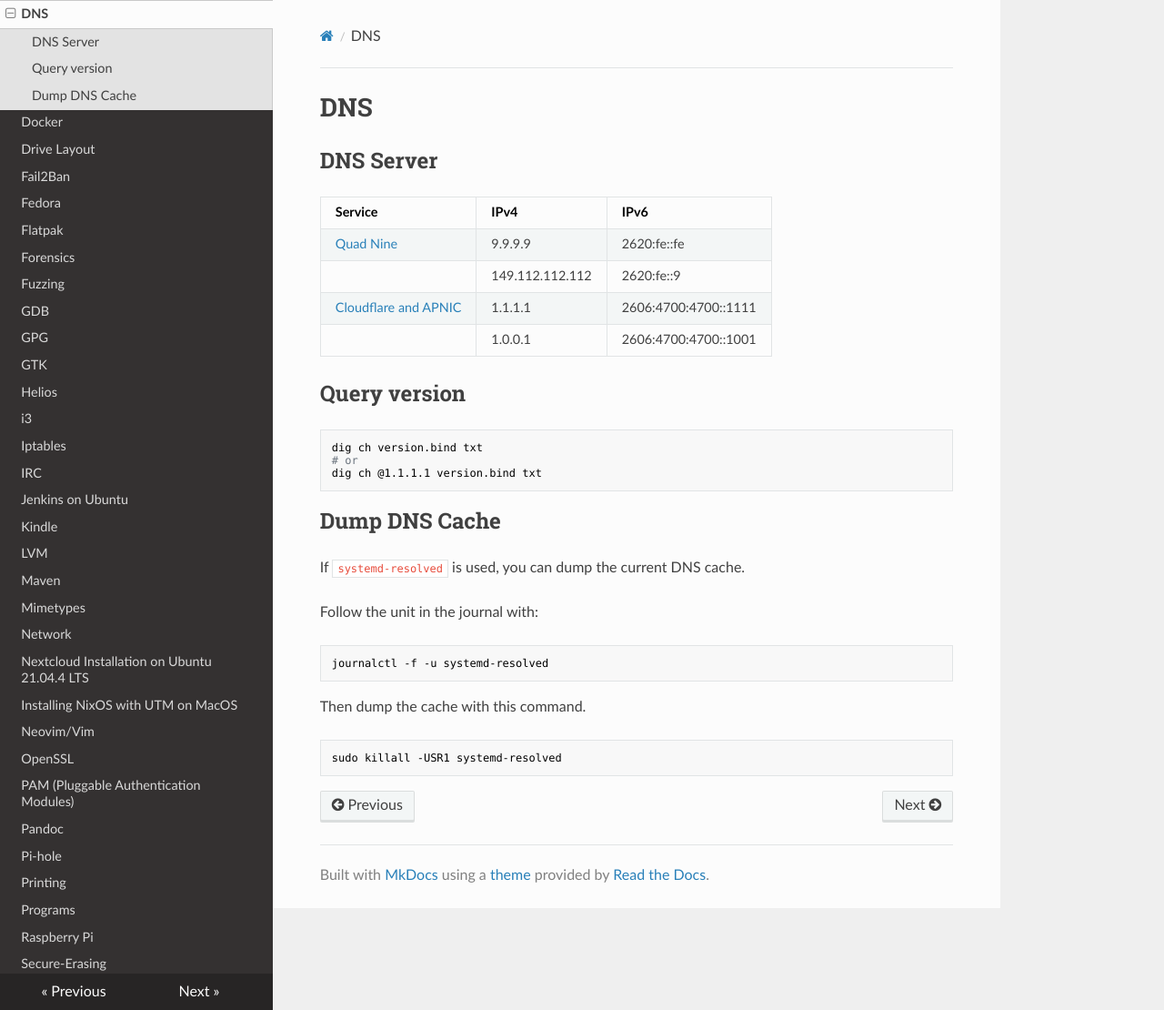
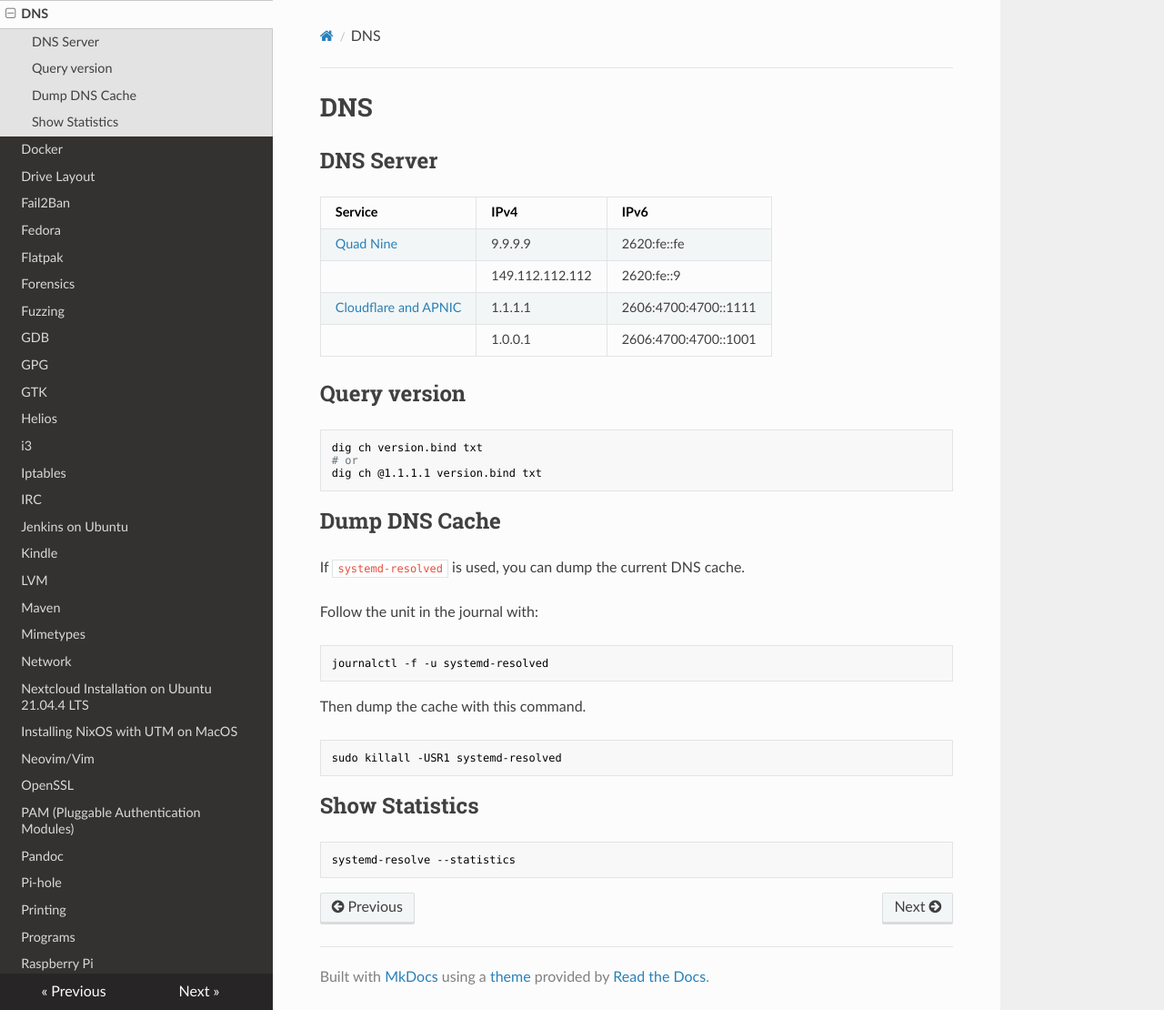
Before and after one commit to Maaxxs/wiki, an MkDocs documentation site: the page built from docs/dns.md, in a window 1280 px wide and 1110 px high. Shown: the whole window at 91% size. Built offline with MkDocs 1.6.1, drawn with Linux system fonts in a browser that asks for light colours; nearby versions of some CDN libraries.

Commit message:
Show DNS statistics with `systemd-resolved`

````diff
--- a/docs/dns.md
+++ b/docs/dns.md
@@ -31,3 +31,9 @@ Then dump the cache with this command.
 ```sh
 sudo killall -USR1 systemd-resolved
 ```
+
+## Show Statistics
+
+```sh
+systemd-resolve --statistics
+```
````
